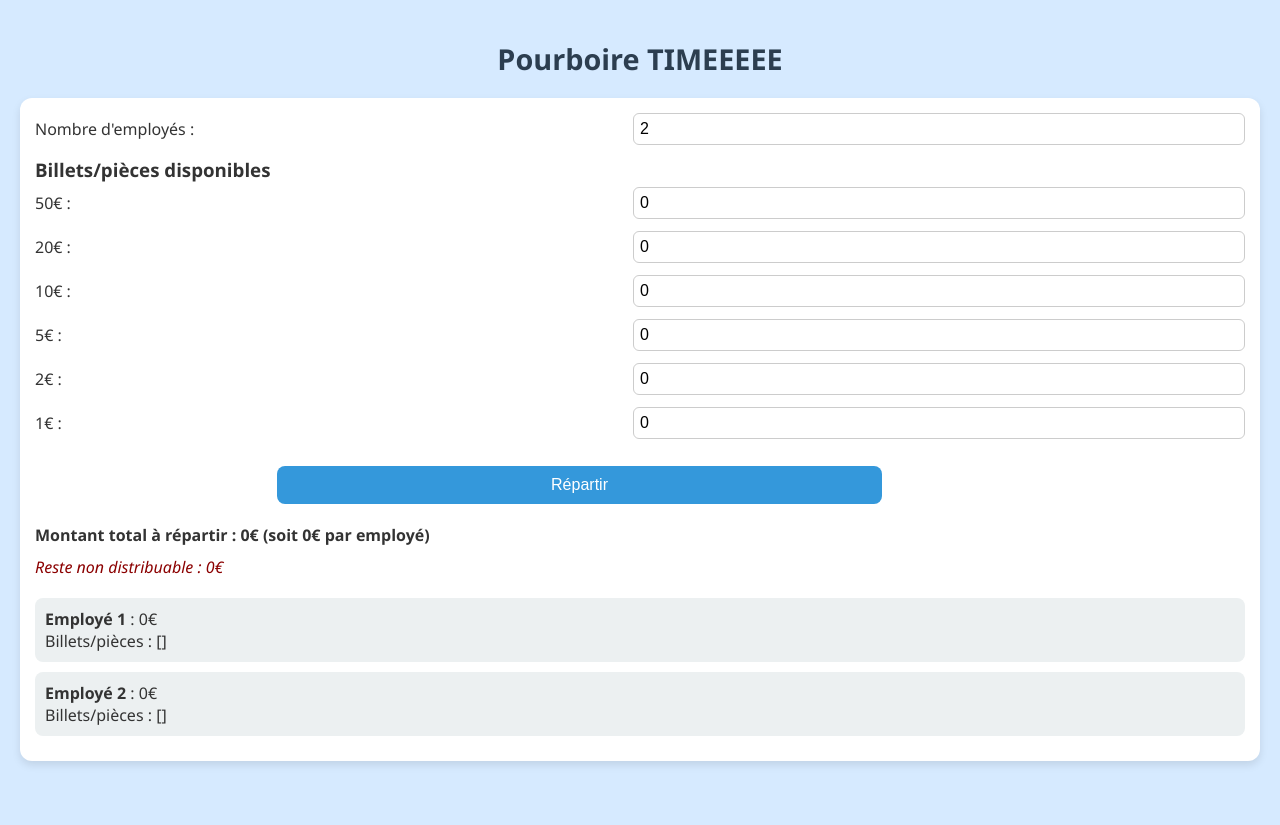
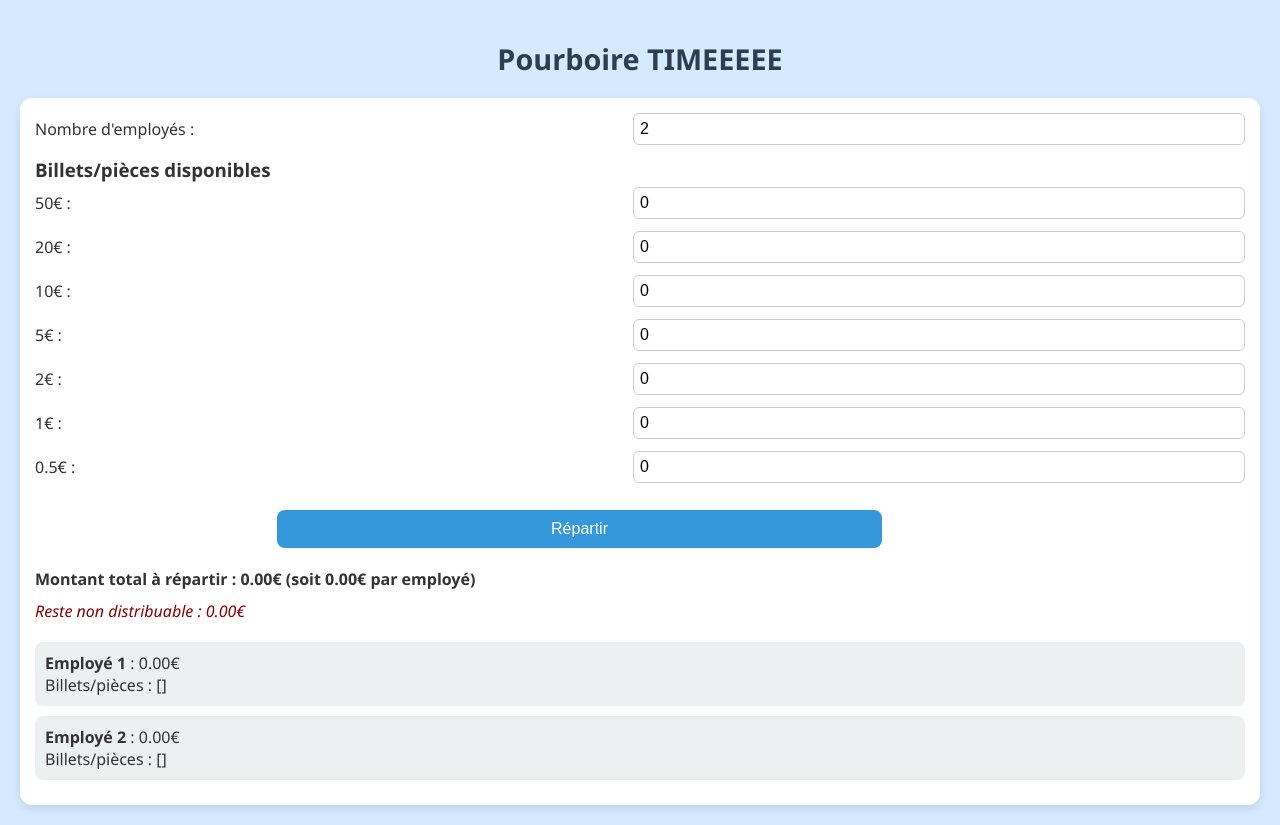
Before and after one commit to TomDMonkey/picotte, a plain HTML site: page index.html in a window 1280 px wide. Both pictures are taken after a click on the button "Répartir". Before the commit the page ends 800 px from the top, so only its background shows below. Drawn offline with Linux system fonts and the light colour scheme.

Commit message:
Update index.html

```diff
--- a/index.html
+++ b/index.html
@@ -2,7 +2,6 @@
 <html lang="fr">
   <head>
     <link rel="icon" type="image/png" href="pic.jpg" />
-
     <meta charset="UTF-8" />
     <meta name="viewport" content="width=device-width, initial-scale=1.0" />
     <title>picotte</title>
@@ -21,12 +20,11 @@
         font-size: 1.8em;
       }
       h3 {
-        margin-top: 10px; /* réduit l'espace au dessus */
-        margin-bottom: 5px; /* réduit l'espace en dessous */
+        margin-top: 10px;
+        margin-bottom: 5px;
       }
-
       .form-group {
-        margin-bottom: 6px; /* diminue un peu la marge sous les champs */
+        margin-bottom: 6px;
       }
       .container {
         background: #ffffff;
@@ -119,13 +117,14 @@
     </div>
 
     <script>
-      const denominations = [50, 20, 10, 5, 2, 1];
+      // Ajout de la pièce de 0.5 €
+      const denominations = [50, 20, 10, 5, 2, 1, 0.5];
 
       const currencyInputs = document.getElementById("currencyInputs");
       denominations.forEach((denom) => {
         const div = document.createElement("div");
         div.className = "form-group";
-        div.innerHTML = `<label>${denom}€ :</label><input type="number" min="0" value="0" id="bill_${denom}">`;
+        div.innerHTML = `<label>${denom}€ :</label><input type="number" min="0" step="1" value="0" id="bill_${denom}">`;
         currencyInputs.appendChild(div);
       });
 
@@ -145,15 +144,18 @@
         });
 
         const totalSum = bills.reduce((acc, val) => acc + val, 0);
-        const share = Math.floor(totalSum / numEmployees);
-        const remaining = totalSum % numEmployees;
+        const share = Math.floor((totalSum / numEmployees) * 100) / 100;
+        const remaining =
+          Math.round((totalSum - share * numEmployees) * 100) / 100;
 
         document.getElementById(
           "totalAmount"
-        ).innerText = `Montant total à répartir : ${totalSum}€ (soit ${share}€ par employé)`;
+        ).innerText = `Montant total à répartir : ${totalSum.toFixed(
+          2
+        )}€ (soit ${share.toFixed(2)}€ par employé)`;
         document.getElementById(
           "reste"
-        ).innerText = `Reste non distribuable : ${remaining}€`;
+        ).innerText = `Reste non distribuable : ${remaining.toFixed(2)}€`;
 
         bills.sort((a, b) => b - a);
 
@@ -177,9 +179,11 @@
         employees.forEach((emp, index) => {
           const empDiv = document.createElement("div");
           empDiv.className = "employee";
-          empDiv.innerHTML = `<strong>Employé ${index + 1}</strong> : ${
-            emp.total
-          }€<br>Billets/pièces : [${emp.billets.join(", ")}]`;
+          empDiv.innerHTML = `<strong>Employé ${
+            index + 1
+          }</strong> : ${emp.total.toFixed(
+            2
+          )}€<br>Billets/pièces : [${emp.billets.join(", ")}]`;
           resultDiv.appendChild(empDiv);
         });
       }
```
